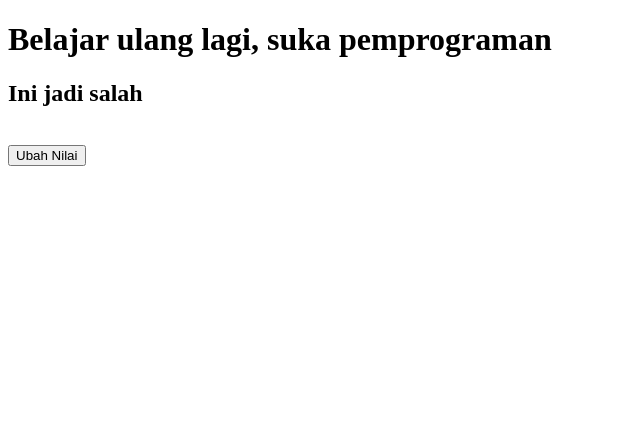
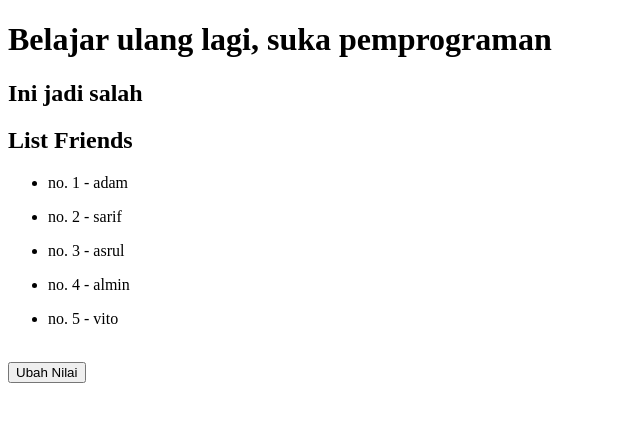
Before and after one commit to ikuratugas/vuehabitfun, a Vue app: page / in a window 1280 px wide. Shown: the top 422 px of the page, without its empty margins (0-640 px from the left). Built offline with nearby package versions, Linux system fonts and the light colour scheme.

Commit message:
list render with index

```diff
--- a/src/App.vue
+++ b/src/App.vue
@@ -1,13 +1,23 @@
 <script setup>
 import { ref } from 'vue';
 
-  let nama = ref(false)
+  const nama = ref(false)
 
-  let listNama = ref([
+  const listNama = ref([
     "ikrar",
     "tanti",
     "selvi",
   ])
+
+  const friends = ref(
+    [
+      "adam",
+      "sarif",
+      "asrul",
+      "almin",
+      "vito",
+    ]
+  )
 
   function tampil(){
     nama.value = !nama.value
@@ -28,6 +38,11 @@ import { ref } from 'vue';
       </ul>
     </h3>
 
+    <h2>List Friends</h2>
+    <ul v-for="(item, i) in friends">
+      <li>no. {{ i+1 }} - {{ item }}</li>
+    </ul>
+
     <br>
     <button v-on:click="tampil">Ubah Nilai</button>
     <!-- // bisa juga begini -->
```
